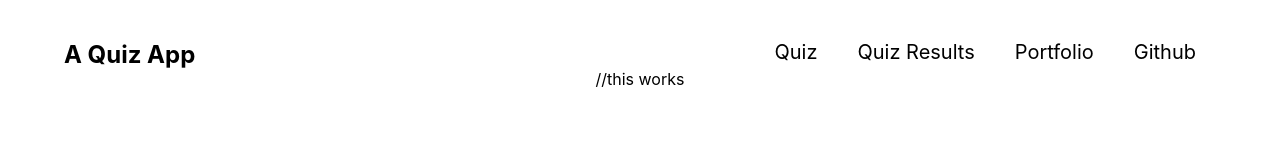
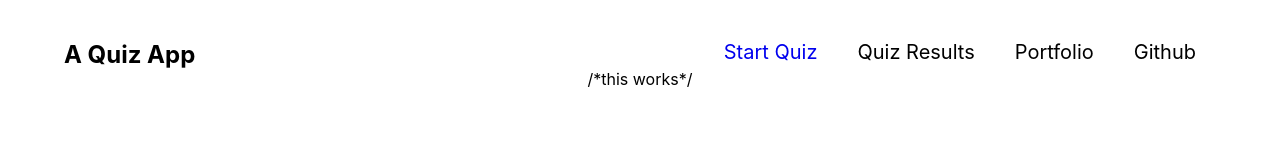
Before and after one commit to NixonOjiem/Anime-Manga-quiz-APP, a React (Create React App) app: page /Quiz in a window 1280 px wide. Shown: the top 160 px of the page. Built offline with nearby package versions, Linux system fonts and the light colour scheme.

Commit message:
All Internal Links Working

```diff
--- a/src/components/Header.js
+++ b/src/components/Header.js
@@ -1,11 +1,12 @@
-import React from 'react'
+import React from 'react';
+import { Link } from 'react-router-dom'
 
 function Header() {
   return (
     <div className='Header'>
         <h2 className='Header-comp1'>A Quiz App</h2>
         <ul className='Header-comp2'>
-            <li><a>Quiz</a></li>
+            <li><Link to="/quiz"> Start Quiz</Link></li>
             <li><a>Quiz Results</a></li>
             <li><a>Portfolio</a></li>
             <li><a>Github</a></li>
--- a/src/pages/QuizScreen.js
+++ b/src/pages/QuizScreen.js
@@ -6,7 +6,8 @@
   return (
     <div>
         <Header />
-        {/* <QuizGenerator /> */}//this works
+        {/* <QuizGenerator /> */}
+        /*this works*/
     </div>
   )
 }
```
